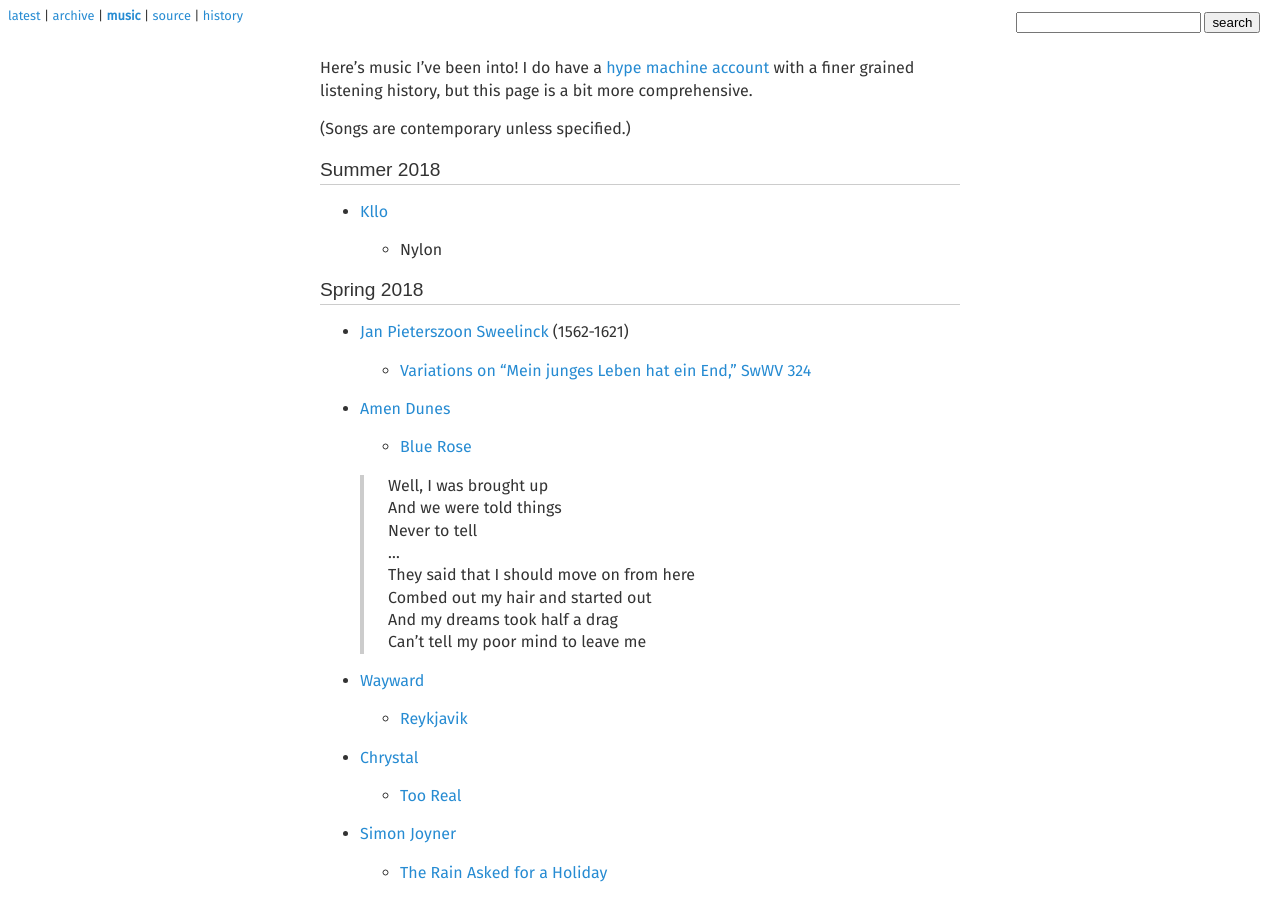
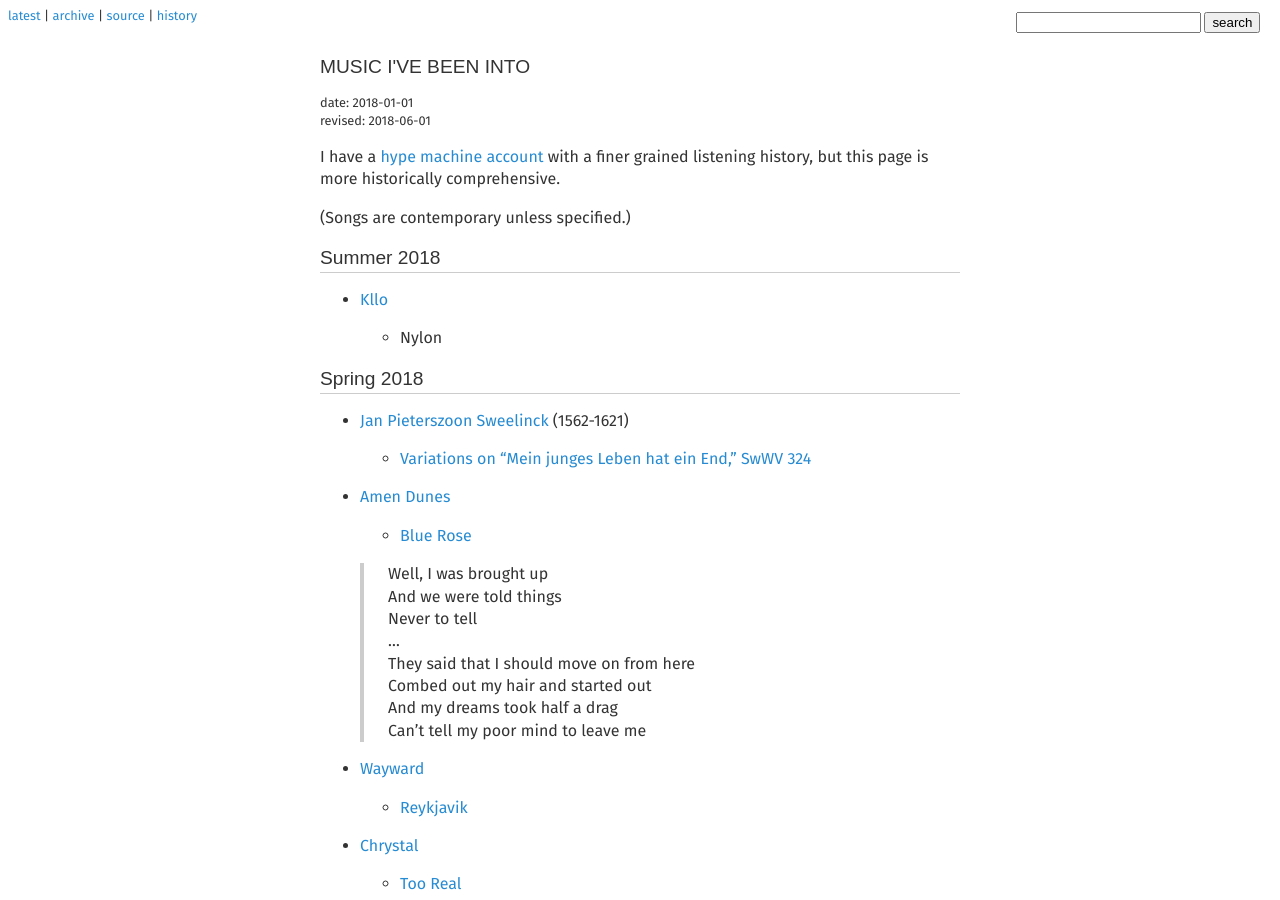
Before and after one commit to coltongrainger/blog, a Jekyll site: the page built from _posts/2018-01-01-music.md, in a window 1280 px wide and 900 px high. Built offline with Jekyll 4.4.1, drawn with Linux system fonts in a browser that asks for light colours; our own code applies the rules of GitHub Pages for plain Markdown files.

Commit message:
Move music.

```diff
--- a/music.md
+++ b/_posts/2018-01-01-music.md
@@ -1,11 +1,11 @@
 ---
-title: music
+title: Music I've been into
 author: Colton Grainger
-order: 3
+date: 2018-01-01
 revised: 2018-06-01
 ---
 
-Here's music I've been into! I do have a [hype machine account](https://hypem.com/ColtonGrainger) with a finer grained listening history, but this page is a bit more comprehensive.
+I have a [hype machine account](https://hypem.com/ColtonGrainger) with a finer grained listening history, but this page is more historically comprehensive.
 
 (Songs are contemporary unless specified.)
 
```
